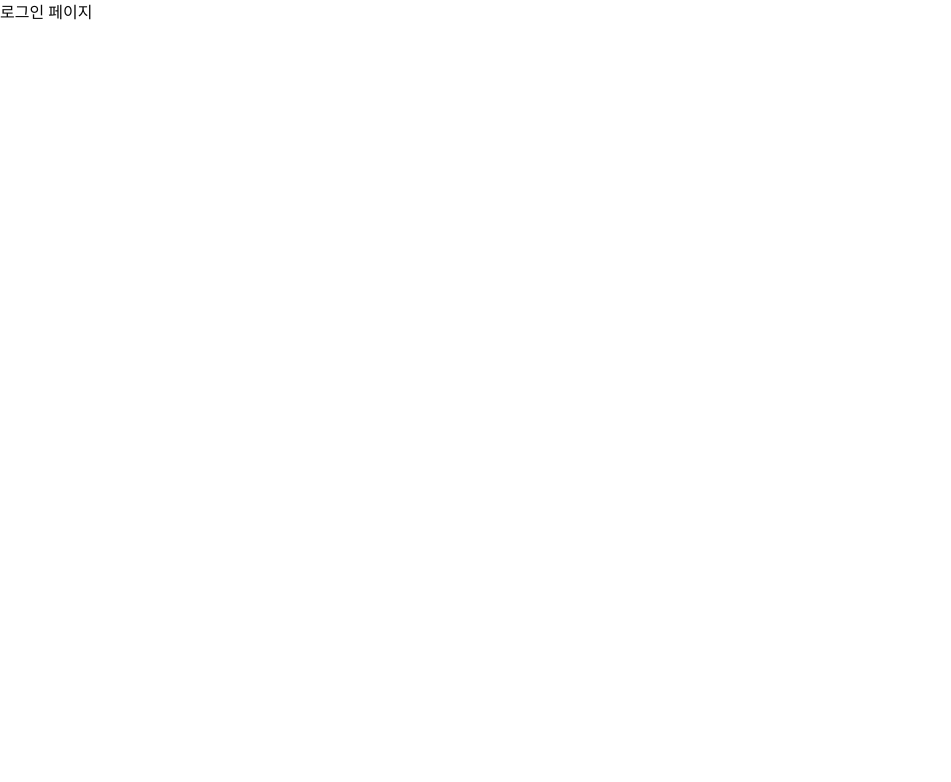
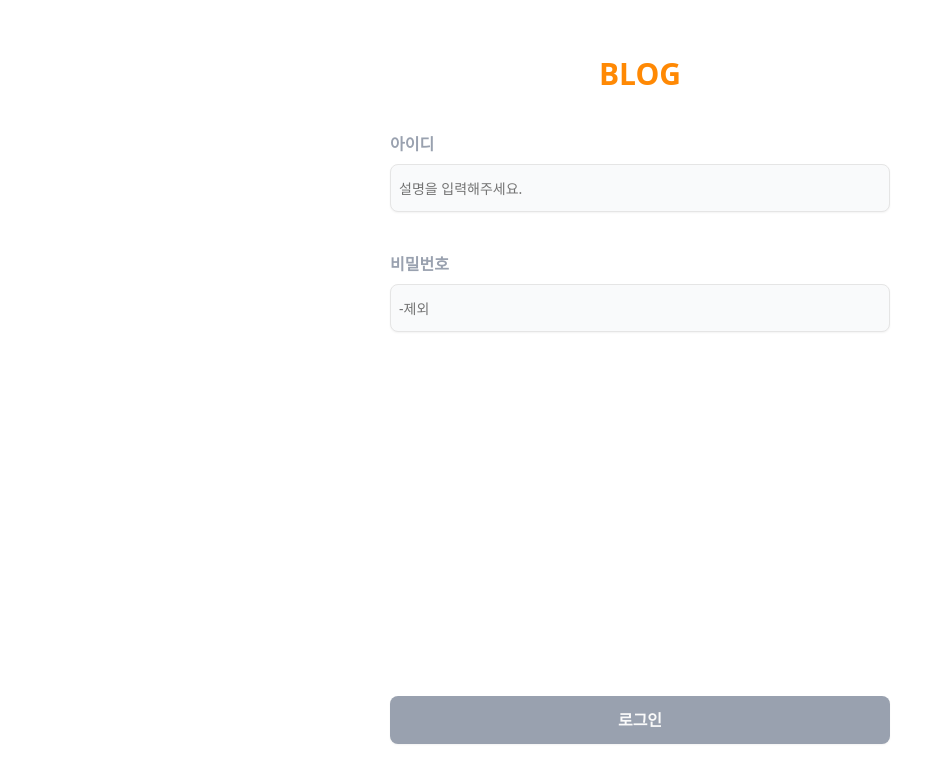
Before and after one commit to oweaj/learning-repo, a Next.js app: page /login in a window 1280 px wide. Shown: the top 782 px of the page, without its empty margins (0-951 px from the left). Built offline with nearby package versions, Linux system fonts and the light colour scheme.

Commit message:
feat: 토큰 인증 처리 및 로그인 구성

```diff
--- /dev/null
+++ b/src/api/auth/login.ts
@@ -0,0 +1,8 @@
+import type { LoginDataType } from "@/types/auth.type";
+import { instance } from "../axios";
+
+export const loginApi = async (formData: LoginDataType) => {
+  const { data } = await instance.post("/api/v1/auth/login", formData);
+
+  return data;
+};
--- a/src/app/login/_components/LoginForm.tsx
+++ b/src/app/login/_components/LoginForm.tsx
@@ -1,5 +1,56 @@
+"use client";
+
+import FormFieldWrapper from "@/components/form/FormFieldWrapper";
+import { Button } from "@/components/ui/button";
+import { Form } from "@/components/ui/form";
+import { cn } from "@/lib/utils";
+import { useLogin } from "@/queries/auth/useLogin";
+import { loginSchema } from "@/schemas/auth.schema";
+import type { LoginDataType } from "@/types/auth.type";
+import { zodResolver } from "@hookform/resolvers/zod";
+import { useForm } from "react-hook-form";
+
 const LoginForm = () => {
-  return <div>LoginForm</div>;
+  const { mutate } = useLogin();
+  const form = useForm({
+    defaultValues: { email: "", password: "" },
+    resolver: zodResolver(loginSchema),
+  });
+
+  const onSubmit = (data: LoginDataType) => {
+    mutate(data);
+  };
+
+  return (
+    <Form {...form}>
+      <form
+        onSubmit={form.handleSubmit(onSubmit)}
+        className="relative w-full h-full space-y-10"
+      >
+        <FormFieldWrapper
+          control={form.control}
+          name="email"
+          label="아이디"
+          placeholder="설명을 입력해주세요."
+        />
+        <FormFieldWrapper
+          control={form.control}
+          name="password"
+          label="비밀번호"
+          inputType="password"
+          placeholder="-제외"
+        />
+        <Button
+          type="submit"
+          className={cn(
+            "w-full absolute bottom-0 h-12 text-base font-bold bg-gray-400",
+          )}
+        >
+          로그인
+        </Button>
+      </form>
+    </Form>
+  );
 };
 
 export default LoginForm;
--- a/src/app/login/page.tsx
+++ b/src/app/login/page.tsx
@@ -1,5 +1,14 @@
+import LoginForm from "./_components/LoginForm";
+
 const Login = () => {
-  return <div>로그인 페이지</div>;
+  return (
+    <div className="w-full h-screen px-4 py-14 max-xs:bg-blue-50">
+      <div className="max-w-[500px] h-full mx-auto flex flex-col items-center gap-10">
+        <h1 className="text-3xl font-black text-orange-400">BLOG</h1>
+        <LoginForm />
+      </div>
+    </div>
+  );
 };
 
 export default Login;
--- /dev/null
+++ b/src/queries/auth/useLogin.ts
@@ -0,0 +1,21 @@
+import { loginApi } from "@/api/auth/login";
+import { useMutation } from "@tanstack/react-query";
+import axios from "axios";
+import { useRouter } from "next/navigation";
+
+export const useLogin = () => {
+  const router = useRouter();
+
+  return useMutation({
+    mutationFn: loginApi,
+    onSuccess: () => router.push("/"),
+    onError: (error) => {
+      if (axios.isAxiosError(error)) {
+        const errorMessage =
+          error.response?.data?.message || "로그인 중 오류가 발생했습니다.";
+        throw new Error(errorMessage);
+      }
+      throw new Error("네트워크 오류로 인해 다시 시도해주세요.");
+    },
+  });
+};
--- /dev/null
+++ b/src/schemas/auth.schema.ts
@@ -0,0 +1,16 @@
+import * as z from "zod";
+
+export const loginSchema = z.object({
+  email: z
+    .string()
+    .min(1, "비밀번호는 최소 1자 이상입니다.")
+    .email("이메일 형식이 아닙니다."),
+  password: z
+    .string()
+    .min(1, "비밀번호는 최소 1자 이상입니다.")
+    .regex(
+      /^(?=.*[a-z])(?=.*\d)[a-z\d]+$/i,
+      "비밀번호는 영문자와 숫자를 포함해야 합니다.",
+    ),
+});
+export type LoginFormValues = z.infer<typeof loginSchema>;
```
